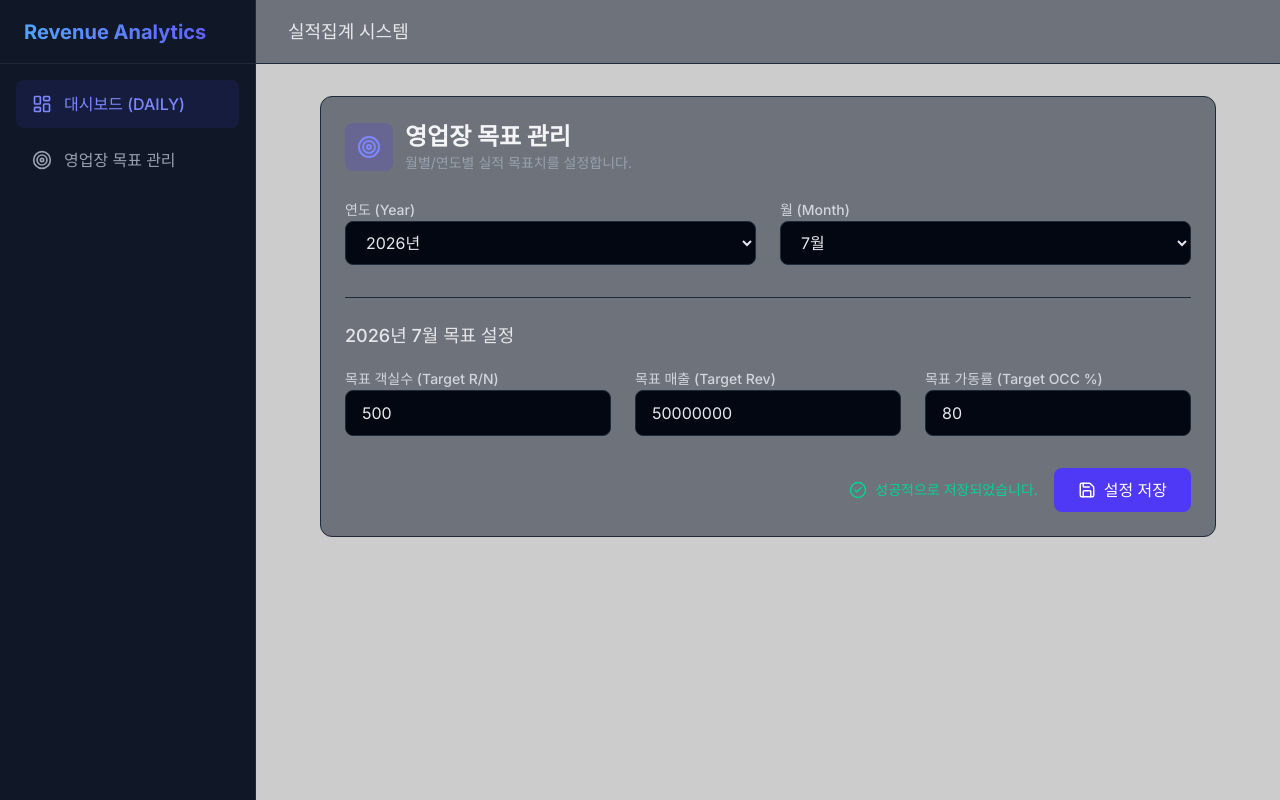
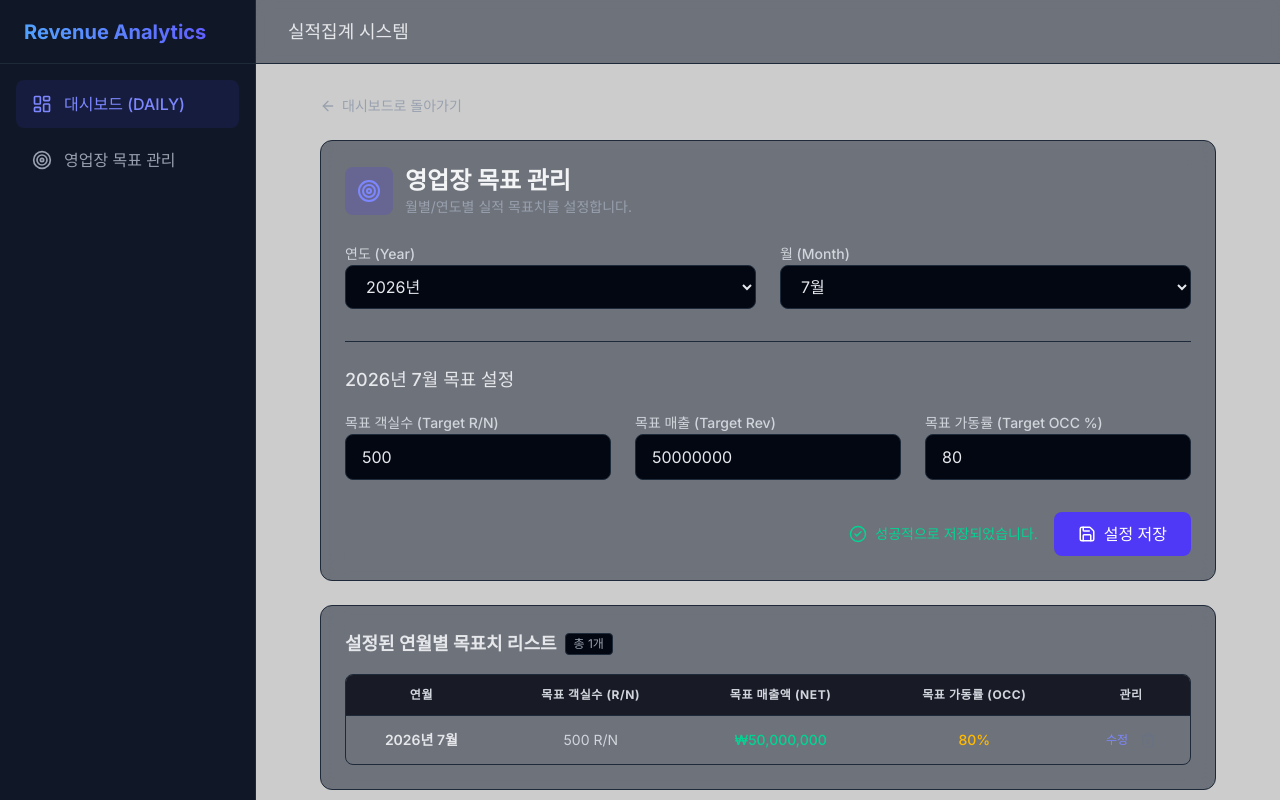
Before and after one commit to tjkim448532/sales-aggregation-app, a Next.js app: page /targets in a window 1280 px wide. Both pictures are taken after a click on the button "설정 저장". Built offline with nearby package versions, Linux system fonts and the light colour scheme.

Commit message:
Implement monthly target history listing, modification, and deletion on targets page

```diff
--- a/src/app/targets/page.tsx
+++ b/src/app/targets/page.tsx
@@ -1,8 +1,9 @@
 "use client"
 
 import { useState, useEffect } from "react"
-import { Target, Save, CheckCircle2, AlertCircle } from "lucide-react"
+import { Target, Save, CheckCircle2, AlertCircle, Trash2, ArrowLeft } from "lucide-react"
 import { fetchTargets, saveTargets } from "@/lib/api"
+import Link from "next/link"
 
 export default function TargetsPage() {
   const [year, setYear] = useState<number>(new Date().getFullYear())
@@ -16,6 +17,42 @@ export default function TargetsPage() {
     targetRev: 50000000,
     targetOcc: 80, // percentage integer
   })
+
+  const [allTargets, setAllTargets] = useState<any[]>([])
+
+  const loadAllTargets = () => {
+    const list = []
+    if (typeof window !== "undefined") {
+      for (let i = 0; i < localStorage.length; i++) {
+        const key = localStorage.key(i)
+        if (key && key.startsWith("targets_")) {
+          const parts = key.split("_")
+          if (parts.length === 3) {
+            const y = parseInt(parts[1])
+            const m = parseInt(parts[2])
+            const val = localStorage.getItem(key)
+            if (val) {
+              try {
+                const data = JSON.parse(val)
+                list.push({
+                  year: y,
+                  month: m,
+                  targetRn: data.targetRn ?? 0,
+                  targetRev: data.targetRev ?? 0,
+                  targetOcc: data.targetOcc ?? 0
+                })
+              } catch (e) {}
+            }
+          }
+        }
+      }
+    }
+    list.sort((a, b) => {
+      if (a.year !== b.year) return b.year - a.year
+      return b.month - a.month
+    })
+    setAllTargets(list)
+  }
 
   useEffect(() => {
     const loadTargets = async () => {
@@ -31,11 +68,14 @@ export default function TargetsPage() {
         }
       } catch (err: any) {
         console.error("Failed to load targets:", err)
-        // Keep current targets as default if load fails (e.g. backend not set up or no data yet)
       }
     }
     loadTargets()
   }, [year, month])
+
+  useEffect(() => {
+    loadAllTargets()
+  }, [])
 
   const handleSave = async () => {
     setIsSaving(true)
@@ -49,6 +89,7 @@ export default function TargetsPage() {
         targetOcc: targets.targetOcc,
       })
       setShowSuccess(true)
+      loadAllTargets()
       setTimeout(() => setShowSuccess(false), 3000)
     } catch (err: any) {
       console.error("Failed to save targets:", err)
@@ -58,8 +99,29 @@ export default function TargetsPage() {
     }
   }
 
+  const handleDelete = (y: number, m: number) => {
+    if (confirm(`${y}년 ${m}월 목표 설정을 삭제하시겠습니까?`)) {
+      if (typeof window !== "undefined") {
+        localStorage.removeItem(`targets_${y}_${m}`)
+        loadAllTargets()
+      }
+    }
+  }
+
   return (
-    <div className="max-w-4xl mx-auto space-y-6">
+    <div className="max-w-4xl mx-auto space-y-6 pb-12">
+      {/* Navigation */}
+      <div className="flex justify-between items-center">
+        <Link
+          href="/"
+          className="flex items-center gap-1.5 text-sm text-gray-400 hover:text-gray-200 transition-colors"
+        >
+          <ArrowLeft size={16} />
+          <span>대시보드로 돌아가기</span>
+        </Link>
+      </div>
+
+      {/* Target Setting Input Form */}
       <div className="bg-gray-900/50 p-6 rounded-xl border border-gray-800 backdrop-blur-md">
         <div className="flex items-center gap-3 mb-6">
           <div className="p-3 bg-indigo-600/20 rounded-lg">
@@ -158,6 +220,78 @@ export default function TargetsPage() {
           </button>
         </div>
       </div>
+
+      {/* Target History List Section */}
+      <div className="bg-gray-900/50 p-6 rounded-xl border border-gray-800 backdrop-blur-md">
+        <h3 className="text-lg font-bold text-gray-200 mb-4 flex items-center gap-2">
+          <span>설정된 연월별 목표치 리스트</span>
+          <span className="text-xs font-normal text-gray-400 bg-gray-950 px-2 py-0.5 rounded border border-gray-800">
+            총 {allTargets.length}개
+          </span>
+        </h3>
+
+        {allTargets.length === 0 ? (
+          <div className="text-center py-8 text-sm text-gray-500 border border-dashed border-gray-800 rounded-lg">
+            설정된 목표치가 없습니다. 위 폼에서 목표를 입력한 뒤 '설정 저장'을 클릭하세요.
+          </div>
+        ) : (
+          <div className="overflow-x-auto rounded-lg border border-gray-800">
+            <table className="w-full text-left border-collapse">
+              <thead>
+                <tr className="bg-gray-950/80 border-b border-gray-800">
+                  <th className="px-4 py-3 text-xs font-bold text-gray-300 uppercase tracking-wider text-center">연월</th>
+                  <th className="px-4 py-3 text-xs font-bold text-gray-300 uppercase tracking-wider text-center">목표 객실수 (R/N)</th>
+                  <th className="px-4 py-3 text-xs font-bold text-gray-300 uppercase tracking-wider text-center">목표 매출액 (Net)</th>
+                  <th className="px-4 py-3 text-xs font-bold text-gray-300 uppercase tracking-wider text-center">목표 가동률 (OCC)</th>
+                  <th className="px-4 py-3 text-xs font-bold text-gray-300 uppercase tracking-wider text-center">관리</th>
+                </tr>
+              </thead>
+              <tbody className="divide-y divide-gray-800/50">
+                {allTargets.map((item) => (
+                  <tr
+                    key={`${item.year}_${item.month}`}
+                    className="hover:bg-gray-950/30 transition-colors"
+                  >
+                    <td className="px-4 py-3.5 text-sm text-gray-200 font-semibold text-center">
+                      {item.year}년 {item.month}월
+                    </td>
+                    <td className="px-4 py-3.5 text-sm text-gray-300 text-center">
+                      {item.targetRn.toLocaleString()} R/N
+                    </td>
+                    <td className="px-4 py-3.5 text-sm text-emerald-400 font-medium text-center">
+                      ₩{item.targetRev.toLocaleString()}
+                    </td>
+                    <td className="px-4 py-3.5 text-sm text-amber-400 font-medium text-center">
+                      {item.targetOcc}%
+                    </td>
+                    <td className="px-4 py-3.5 text-center">
+                      <div className="flex justify-center items-center gap-3">
+                        <button
+                          onClick={() => {
+                            setYear(item.year)
+                            setMonth(item.month)
+                            window.scrollTo({ top: 0, behavior: 'smooth' })
+                          }}
+                          className="text-xs text-indigo-400 hover:text-indigo-300 transition-colors"
+                        >
+                          수정
+                        </button>
+                        <button
+                          onClick={() => handleDelete(item.year, item.month)}
+                          className="text-gray-500 hover:text-rose-400 transition-colors"
+                          title="목표 삭제"
+                        >
+                          <Trash2 size={16} />
+                        </button>
+                      </div>
+                    </td>
+                  </tr>
+                ))}
+              </tbody>
+            </table>
+          </div>
+        )}
+      </div>
     </div>
   )
 }
```
